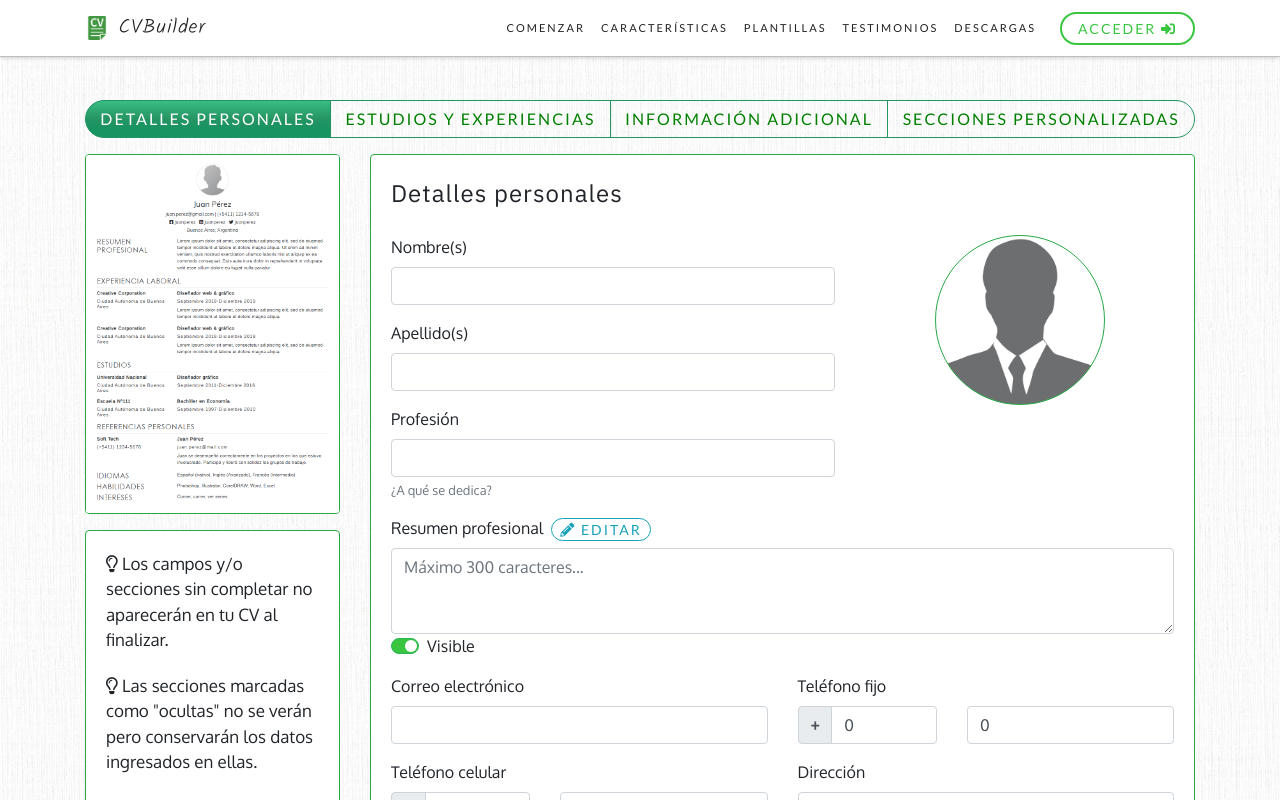
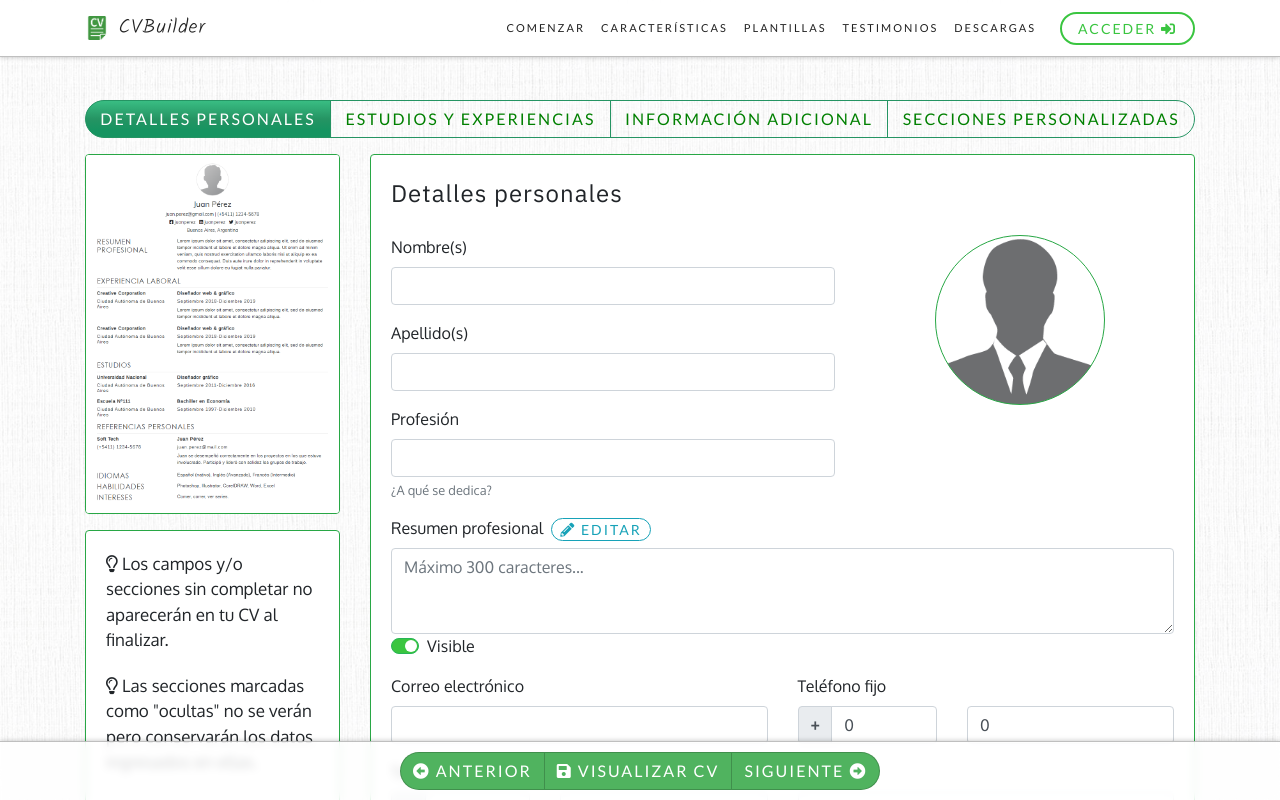
Before and after one commit to gustavo-vasquez/cvbuilder-project-ui, a React (Create React App) app: page /curriculum/build in a window 1280 px wide. Shown: the top 800 px of the page. Built offline with nearby package versions, Linux system fonts and the light colour scheme.

Commit message:
Agregado botones de navegación en la página de crear curriculum (flotante cuando no es visible en pantalla). Los botones de anterior y siguiente no tienen funcionalidad todavia.

```diff
--- a/src/assets/css/build-cv.css
+++ b/src/assets/css/build-cv.css
@@ -148,7 +148,14 @@ form[id$=_section_form] {
     background-color: rgba(255, 255, 255, 0.8);
     border-top: 1px solid rgba(0, 0, 0, 0.25);
     z-index: 1;
+    box-shadow: 0 0 5px rgba(0, 0, 0, 0.25);
     backdrop-filter: blur(4px); /* solo en chrome funciona */
+    animation-name: slideUp;
+    animation-duration: 1s;
+    animation-iteration-count: 1;
+    -webkit-animation-name: slideUp;
+    -webkit-animation-duration: 1s;
+    -webkit-animation-iteration-count: 1;
 }
 
 .modal {
--- a/src/components/authentication/SignIn.jsx
+++ b/src/components/authentication/SignIn.jsx
@@ -1,5 +1,5 @@
 import React from 'react';
-import { useLocation } from 'react-router-dom';
+import { useLocation, Link } from 'react-router-dom';
 import { Container, Row, Col, Card } from 'react-bootstrap';
 
 // componentes
@@ -25,17 +25,17 @@ const SignIn = (props) => {
                             <Card border="success" className="mb-3">
                                 <Card.Body>
                                     <form action="Account/ExternalLogin?returnUrl=hola">
-                                        <div className="connect-with row">
-                                            <div className="col-lg-5">
+                                        <Row className="connect-with">
+                                            <Col md={5}>
                                                 <p className="mt-2">Conéctate con:</p>
-                                            </div>
-                                            <div className="col-lg-7">
-                                                <a href="/" title="Cuenta de Google"><i className="fab fa-google"></i></a>
-                                                <a href="/" title="Cuenta Microsoft"><i className="fab fa-windows"></i></a>
-                                                <a href="/" title="Cuenta de LinkedIn"><i className="fab fa-linkedin"></i></a>
-                                                <a href="/" title="Cuenta de Github"><i className="fab fa-github"></i></a>
-                                            </div>
-                                        </div>
+                                            </Col>
+                                            <Col md={7}>
+                                                <Link to="/" title="Cuenta de Google"><i className="fab fa-google"></i></Link>
+                                                <Link to="/" title="Cuenta Microsoft"><i className="fab fa-windows"></i></Link>
+                                                <Link to="/" title="Cuenta de LinkedIn"><i className="fab fa-linkedin"></i></Link>
+                                                <Link to="/" title="Cuenta de Github"><i className="fab fa-github"></i></Link>
+                                            </Col>
+                                        </Row>
                                     </form>
                                 </Card.Body>
                             </Card>
--- a/src/components/curriculum/build/Build.jsx
+++ b/src/components/curriculum/build/Build.jsx
@@ -1,11 +1,13 @@
 import React from 'react';
-import { Switch, Route, NavLink } from 'react-router-dom';
+import { Switch, Route, NavLink, Link } from 'react-router-dom';
 import { Container, Row, Col, ButtonGroup, Button, Card, Image } from 'react-bootstrap';
 
 import TabSection from './TabSection';
 import ChangeTemplateDialog from './ChangeTemplateDialog';
 
 import '../../../assets/css/build-cv.css';
+
+var timer = null;
 
 class Build extends React.Component {
     constructor(props) {
@@ -23,18 +25,23 @@ class Build extends React.Component {
 
         this.handleChangeTemplateDialog = this.handleChangeTemplateDialog.bind(this);
         this.toggleChooseTemplateDialogButton = this.toggleChooseTemplateDialogButton.bind(this);
+        this.navigationButtonsDisplay = this.navigationButtonsDisplay.bind(this);
+        this.isElementInView = this.isElementInView.bind(this);
     }
 
     componentDidMount() {
         const cvPreviewElement = document.querySelector(".cv-preview");
         cvPreviewElement.addEventListener("mouseenter", this.toggleChooseTemplateDialogButton, false);
         cvPreviewElement.addEventListener("mouseleave", this.toggleChooseTemplateDialogButton, false);
+        window.addEventListener("scroll", this.navigationButtonsDisplay, false);
+        this.navigationButtonsDisplay();
     }
 
     componentWillUnmount() {
         const cvPreviewElement = document.querySelector(".cv-preview");
         cvPreviewElement.removeEventListener("mouseenter", this.toggleChooseTemplateDialogButton, false);
         cvPreviewElement.removeEventListener("mouseleave", this.toggleChooseTemplateDialogButton, false);
+        window.removeEventListener("scroll", this.navigationButtonsDisplay, false);
     }
 
     toggleChooseTemplateDialogButton(e) {
@@ -46,15 +53,47 @@ class Build extends React.Component {
         this.setState(prevState => ({ showChangeTemplateDialog: !prevState.showChangeTemplateDialog }));
     }
 
+    isElementInView(element) {
+        let pageTop = document.documentElement.offsetTop;
+        let pageBottom = pageTop + document.documentElement.clientHeight;
+        let elementTop = element.getBoundingClientRect().y;
+        let elementBottom = elementTop + element.getBoundingClientRect().height;
+
+        return elementTop <= pageBottom && elementBottom >= pageTop;
+    }
+
+    navigationButtonsDisplay() {
+        if(timer !== null) {
+            clearTimeout(timer);
+        }
+
+        timer = setTimeout(() => {
+            let element = document.getElementById("navigation_buttons");
+            let navigationButtonsFixed = document.getElementById("navigation_buttons_fixed");
+
+            if(this.isElementInView(document.getElementById("navigation_buttons_wrapper"))) {
+                //element.classList.remove("navigation-buttons-fixed");
+                if(navigationButtonsFixed)
+                    navigationButtonsFixed.remove();
+            }
+            else {
+                //element.classList.add("navigation-buttons-fixed");
+                if(!navigationButtonsFixed) {
+                    let clone = element.cloneNode(true); // true means clone all childNodes and all event handlers
+                    clone.id = "navigation_buttons_fixed";
+                    clone.classList.add("navigation-buttons-fixed");
+                    document.getElementById("navigation_buttons_wrapper").appendChild(clone);
+                }
+            }
+        }, 150);
+    }
+
     render() {
         return (
             <section id="building_cv">
                 <Container>
                     <Row className="btn-group-row">
                         <ButtonGroup className="col tabs-group mb-3">
-                        {/*this.state.tabSections.map(tabSection =>
-                            <Button as={NavLink} to={`build?sectionName=${tabSection.id}`} key={tabSection.id} variant="outline-default">{tabSection.text}</Button>
-                        )*/}
                         {this.state.tabSections.map(tabSection =>
                             <Button as={NavLink} to={`${this.props.url}/${tabSection.id}`} key={tabSection.id} variant="outline-default">{tabSection.text}</Button>
                         )}
@@ -74,13 +113,19 @@ class Build extends React.Component {
                             </Card>
                         </Col>
                         <Col md={9} className="cv-sections">
-                            {/*<Route path="/curriculum/build">
-                                <TabSection tabSections={this.state.tabSections}></TabSection>
-                            </Route>*/}
                             <Switch>
-                                <Route path={`${this.props.path}/:sectionName`} render={({match}) => <TabSection tabSections={this.state.tabSections} sectionName={match.params.sectionName}></TabSection>}></Route>
-                                <Route path={`${this.props.path}`} render={({match}) => <TabSection tabSections={this.state.tabSections} sectionName={match.params.sectionName}></TabSection>}></Route>
+                                <Route path={`${this.props.path}/:sectionName`} render={({match}) => <TabSection tabSections={this.state.tabSections} sectionName={match.params.sectionName} navigationButtonsDisplay={this.navigationButtonsDisplay}></TabSection>}></Route>
+                                <Route path={`${this.props.path}`} render={({match}) => <TabSection tabSections={this.state.tabSections} sectionName={match.params.sectionName} navigationButtonsDisplay={this.navigationButtonsDisplay}></TabSection>}></Route>
                             </Switch>
+                            <div id="navigation_buttons_wrapper">
+                                <div id="navigation_buttons" className="text-center">
+                                    <ButtonGroup>
+                                        <Button variant="default" className="previous-page" type="button"><i className="fas fa-arrow-alt-circle-left"></i> Anterior</Button>
+                                        <Link to="/curriculum/finished" className="btn btn-default"><i className="fas fa-save"></i> Visualizar CV</Link>
+                                        <Button variant="default" className="next-page" type="button">Siguiente <i className="fas fa-arrow-alt-circle-right"></i></Button>
+                                    </ButtonGroup>
+                                </div>
+                            </div>
                         </Col>
                     </Row>
                 </Container>
--- a/src/components/curriculum/build/TabSection.jsx
+++ b/src/components/curriculum/build/TabSection.jsx
@@ -25,6 +25,7 @@ class TabSection extends React.Component {
     }
 
     renderSection(sectionId) {
+    	this.props.navigationButtonsDisplay();
     	switch(sectionId) {
     		case this.props.tabSections[0].id:
     			return <PersonalDetail></PersonalDetail>
@@ -53,7 +54,7 @@ class TabSection extends React.Component {
 		let sectionId = this.props.sectionName;
 
 		return (
-			<div id={sectionId}>
+			<div id={sectionId} className="mb-4">
 	            <Card border="success" className="overflow-hidden">
 	                <Card.Body>{this.renderSection(sectionId)}</Card.Body>
 	            </Card>
--- a/src/components/curriculum/build/sections/PersonalDetail.jsx
+++ b/src/components/curriculum/build/sections/PersonalDetail.jsx
@@ -102,7 +102,7 @@ class PersonalDetail extends React.Component {
             }, 400);
         	}}>
 			{({ values, isSubmitting }) => (
-				<Form className="personal_detail_section_form">
+				<Form id="personal_detail_section_form">
 					<legend className="mb-4">Detalles personales</legend>
 					<fieldset>
 						{/*<input type="hidden" id="personalDetailId" />
```
